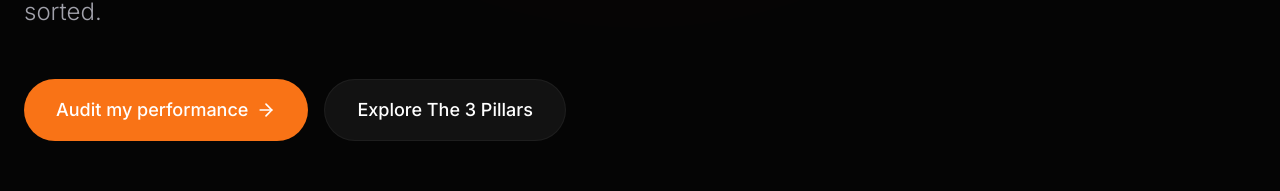
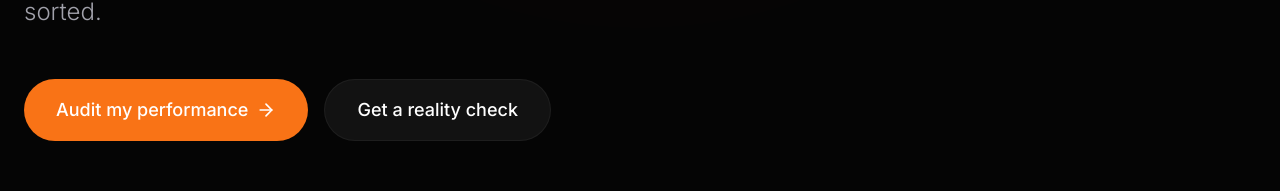
Before and after one commit to OMGcreative/omg-landing-page, a React (Vite) app: page /update-your-digital in a window 1280 px wide. Shown: the part 607-798 px from the top of the page. Built offline with nearby package versions, Linux system fonts and the light colour scheme.

Commit message:
feat: Update navigation link text and href, and add corresponding `id` attributes to the "reality check" and "pillars" sections.

```diff
--- a/src/pages/UpdateYourDigital.tsx
+++ b/src/pages/UpdateYourDigital.tsx
@@ -482,10 +482,10 @@ export function UpdateYourDigital() {
               <ArrowRight className="w-5 h-5 transition-transform duration-300 ease-out group-hover:translate-x-4" />
             </a>
             <a
-              href="#pillars"
+              href="#check"
               className="inline-flex items-center justify-center px-8 py-4 bg-surface text-primary font-medium rounded-full hover:bg-surface-hover border border-white/5 transition-colors text-lg"
             >
-              Explore The 3 Pillars
+              Get a reality check
             </a>
           </motion.div>
         </div>
@@ -495,7 +495,7 @@ export function UpdateYourDigital() {
       <Partners />
 
       {/* ─── PAIN POINT CARDS ─── */}
-      <section className="py-24 md:py-32 bg-background relative">
+      <section id="check" className="py-24 md:py-32 bg-background relative">
         <div className="max-w-7xl mx-auto px-6">
           <motion.div
             initial={{ opacity: 0, y: 20 }}
@@ -550,7 +550,7 @@ export function UpdateYourDigital() {
       <DeepDiveWrapper deepDives={deepDives} />
 
       {/* ─── DELIBERATELY DIFFERENT SOLUTION / PILLARS ─── */}
-      <section className="py-24 md:py-32 bg-background relative">
+      <section id="pillars" className="py-24 md:py-32 bg-background relative">
         <div className="max-w-7xl mx-auto px-6">
           <motion.div
             initial={{ opacity: 0, y: 20 }}
```
